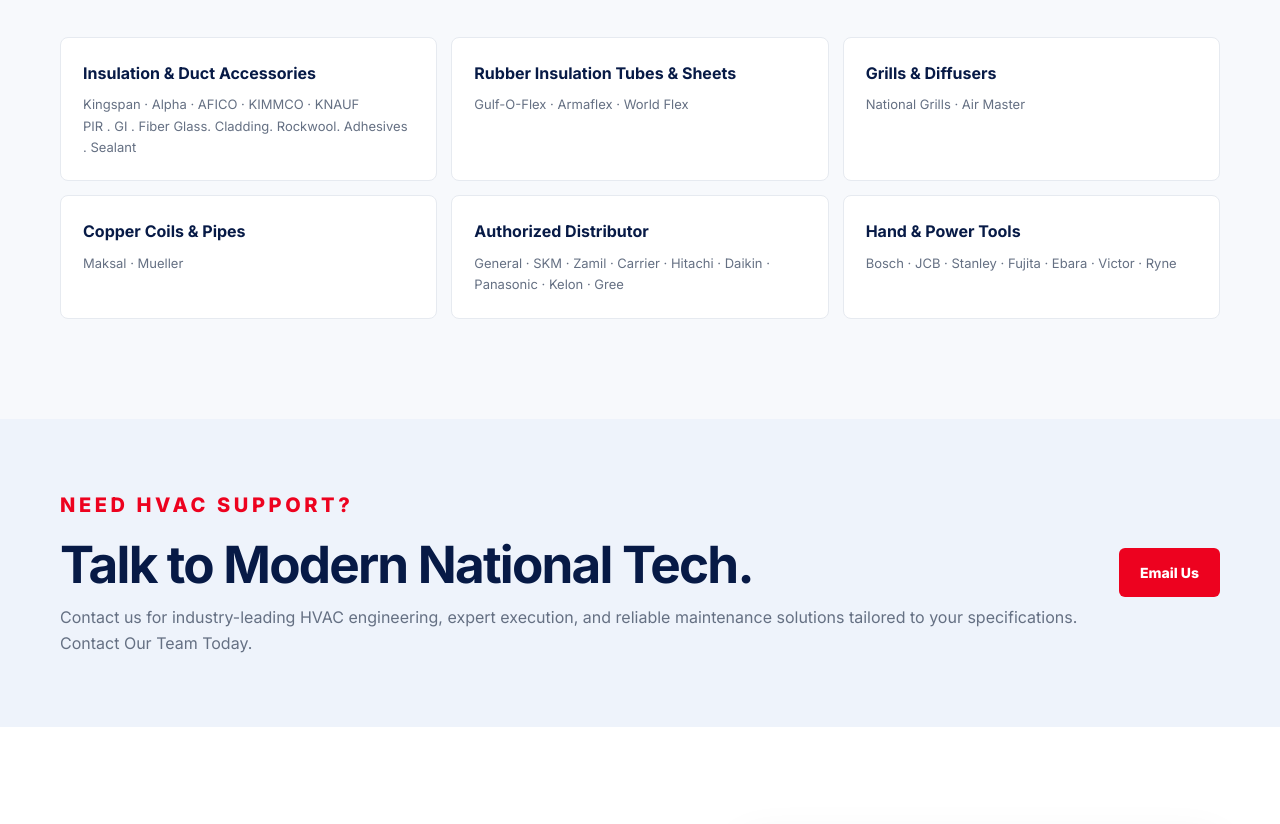
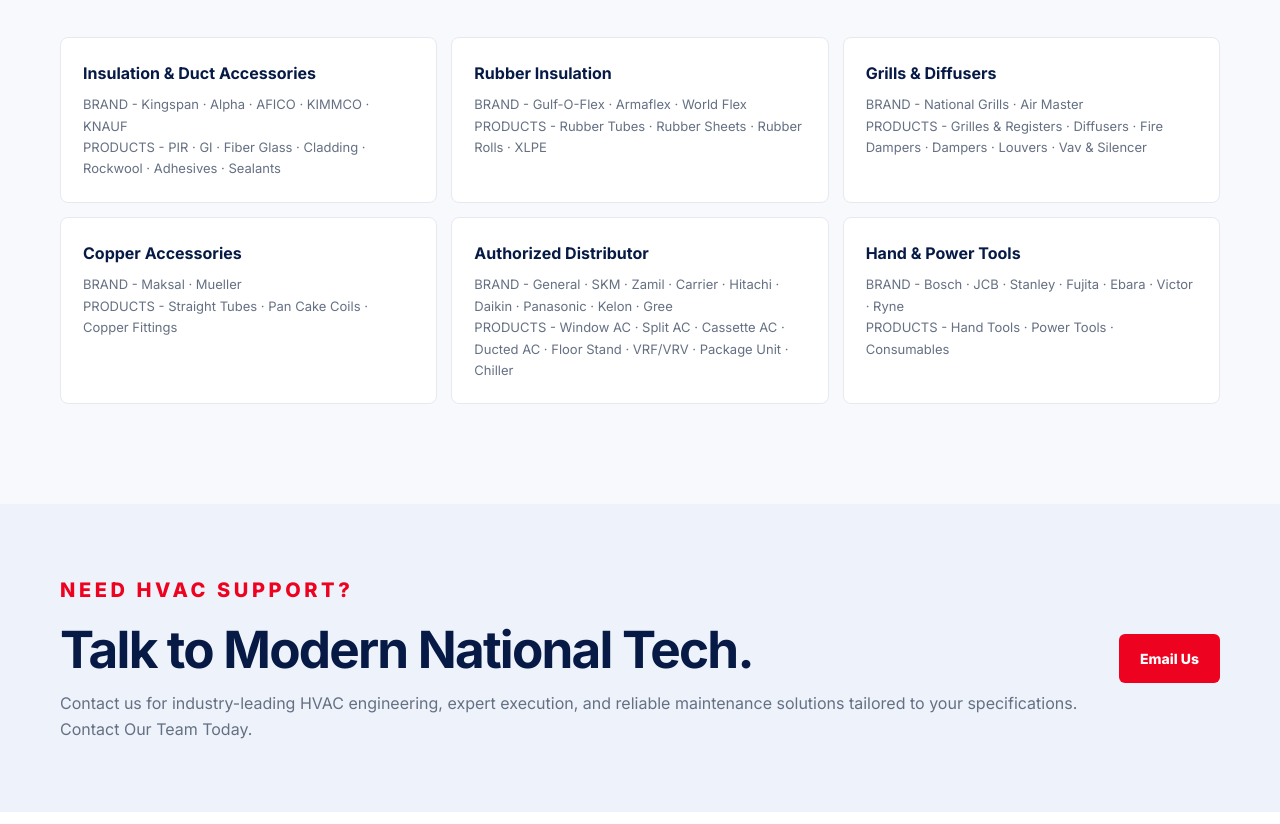
Before and after one commit to MNT-OMAN/modern-national-tech, a plain HTML site: page index.html in a window 1280 px wide. Shown: the part 4484-5308 px from the top of the page. Drawn offline with Linux system fonts and the light colour scheme.

Commit message:
Update product listings with brand and product details

```diff
--- a/index.html
+++ b/index.html
@@ -154,12 +154,12 @@
     <p class="eyebrow">TRADING DIVISION</p>
     <h2>HVAC accessories, equipment and trusted brands.</h2>
     <div class="brand-grid">
-      <div><b>Insulation & Duct Accessories</b><span>Kingspan · Alpha · AFICO · KIMMCO · KNAUF<span>PIR . GI . Fiber Glass. Cladding. Rockwool. Adhesives . Sealant</span></div>
-      <div><b>Rubber Insulation Tubes & Sheets</b><span>Gulf-O-Flex · Armaflex · World Flex</span></div>
-      <div><b>Grills &amp; Diffusers</b><span>National Grills · Air Master</span></div>
-      <div><b>Copper Coils &amp; Pipes</b><span>Maksal · Mueller</span></div>
-      <div><b>Authorized Distributor</b><span>General · SKM · Zamil · Carrier · Hitachi · Daikin · Panasonic · Kelon · Gree</span></div>
-      <div><b>Hand & Power Tools</b><span>Bosch · JCB · Stanley · Fujita · Ebara · Victor · Ryne</span></div>
+      <div><b>Insulation & Duct Accessories</b><span>BRAND - Kingspan · Alpha · AFICO · KIMMCO · KNAUF<span>PRODUCTS - PIR · GI · Fiber Glass · Cladding · Rockwool · Adhesives · Sealants</span></div>
+      <div><b>Rubber Insulation</b><span>BRAND - Gulf-O-Flex · Armaflex · World Flex<span>PRODUCTS - Rubber Tubes · Rubber Sheets · Rubber Rolls · XLPE</span></div>
+      <div><b>Grills &amp; Diffusers</b><span>BRAND - National Grills · Air Master<span>PRODUCTS - Grilles & Registers · Diffusers · Fire Dampers · Dampers · Louvers · Vav & Silencer</span></div>
+      <div><b>Copper Accessories</b><span>BRAND - Maksal · Mueller<span>PRODUCTS - Straight Tubes · Pan Cake Coils · Copper Fittings</span></div>
+      <div><b>Authorized Distributor</b><span>BRAND - General · SKM · Zamil · Carrier · Hitachi · Daikin · Panasonic · Kelon · Gree<span>PRODUCTS - Window AC · Split AC · Cassette AC · Ducted AC · Floor Stand · VRF/VRV · Package Unit · Chiller</span></div>
+      <div><b>Hand & Power Tools</b><span>BRAND - Bosch · JCB · Stanley · Fujita · Ebara · Victor · Ryne<span>PRODUCTS - Hand Tools · Power Tools · Consumables</span></div>
     </div>
   </div>
 </section>
```
